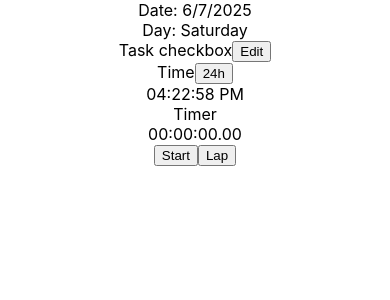
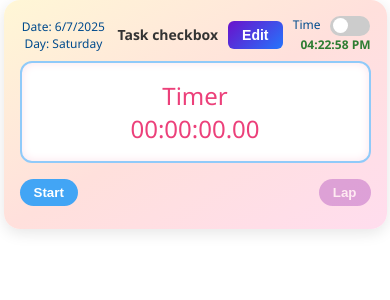
Before and after one commit to BRAJESWARG/task-tracker, a React (Create React App) app: page / in a window 390 px wide. Shown: the top 300 px of the page. Built offline with nearby package versions, Linux system fonts and the light colour scheme.

Commit message:
Updated CSS

```diff
--- a/src/components/TaskTimerApp.css
+++ b/src/components/TaskTimerApp.css
@@ -1,42 +1,274 @@
 .task-timer-container {
-  width: 16rem;
-  height: 9rem;
-  border: 2px solid red;
-  padding: 0.5rem;
-  font-family: sans-serif;
-  display: flex;
-  flex-direction: column;
-  justify-content: space-between;
+  width: 35rem;
+  min-height: fit-content;
+  padding: 1rem;
+  font-family: 'Segoe UI', Tahoma, Geneva, Verdana, sans-serif;
+  background: linear-gradient(to bottom right, #fff7d6, #ffe0dc, #ffddee);
+  border-radius: 1rem;
+  box-shadow: 0 4px 15px rgba(0, 0, 0, 0.1);
+  color: #333;
 }
 
-.task-timer-header {
+.header {
   display: flex;
   justify-content: space-between;
   align-items: center;
-  font-size: 0.75rem;
+  margin-bottom: 0.5rem;
 }
 
-.date-day,
-.time-box {
-  display: flex;
-  flex-direction: column;
-  gap: 0.2rem;
+.date-info,
+.time-info {
+  font-size: 12px;
+  font-weight: 500;
+  color: #004b8d;
+  width: 25%;
 }
 
-.task-input {
+.task-section {
   text-align: center;
-  font-size: 0.85rem;
-  padding: 0.2rem 0.5rem;
-  border: 1px solid gray;
-  width: 7rem;
+  width: 50%;
 }
 
-.timer-display {
-  border: 1px solid blue;
+.task-display {
+  font-size: 14px;
+  font-weight: 600;
+}
+
+.task-display button {
+  background: linear-gradient(135deg, #6a11cb 0%, #2575fc 100%);
+  color: white;
+  padding: 6px 14px;
+  border: none;
+  border-radius: 6px;
+  font-size: 14px;
+  font-weight: 600;
+  cursor: pointer;
+  transition: transform 0.2s ease, box-shadow 0.2s ease;
+  margin-left: 10px;
+}
+
+.task-display button:hover {
+  transform: translateY(-1px);
+  box-shadow: 0 4px 8px rgba(0, 0, 0, 0.2);
+}
+
+.task-edit {
+  font-size: 14px;
+  font-weight: 600;
+}
+
+.task-edit input {
+  padding: 0.25rem 0.5rem;
+  border: 1px solid #ffa2a2;
+  border-radius: 4px;
+  font-size: 13px;
+}
+
+.task-edit button {
+  background: linear-gradient(135deg, #f06292 0%, #2575fc 100%);
+  color: white;
+  padding: 6px 14px;
+  border: none;
+  border-radius: 6px;
+  font-size: 14px;
+  font-weight: 600;
+  cursor: pointer;
+  transition: transform 0.2s ease, box-shadow 0.2s ease;
+  margin-left: 10px;
+}
+
+.task-edit button:hover {
+  transform: translateY(-1px);
+  box-shadow: 0 4px 8px rgba(0, 0, 0, 0.2);
+  background-color: #ec407a;
+}
+
+.time-info {
+  text-align: right;
+}
+
+.time-label {
+  /* display: flex; */
+  align-items: center;
+  gap: 0.3rem;
+}
+
+.toggle-button {
+  font-size: 10px;
+  padding: 2px 6px;
+  border: 1px solid #ccc;
+  border-radius: 4px;
+  background-color: #fff;
+  cursor: pointer;
+  transition: background 0.2s ease;
+}
+
+.toggle-button:hover {
+  background-color: #f0f0f0;
+}
+
+.time-value {
+  color: #2e7d32;
+  font-weight: bold;
+  /* margin-left: -10px !important; */
+}
+
+.timer-box {
   text-align: center;
-  font-size: 1.25rem;
+  border: 2px solid #90caf9;
   padding: 1rem 0;
-  margin-top: 0.5rem;
-  font-weight: bold;
-  background-color: #f9f9f9;
+  margin-bottom: 1rem;
+  font-size: 1.5rem;
+  background-color: white;
+  color: #ec407a;
+  border-radius: 12px;
+  box-shadow: inset 0 0 10px #fce4ec;
+  transition: all 0.3s ease;
 }
+
+.button-row {
+  display: flex;
+  justify-content: space-between;
+  font-size: 12px;
+  margin-bottom: 0.5rem;
+}
+
+.button-row button {
+  padding: 6px 14px;
+  border-radius: 9999px;
+  border: none;
+  color: white;
+  font-weight: 600;
+  cursor: pointer;
+  transition: background 0.2s ease;
+}
+
+.button-row button:disabled {
+  opacity: 0.4;
+  cursor: not-allowed;
+}
+
+.button-start {
+  background-color: #42a5f5;
+}
+
+.button-start:hover {
+  background-color: #1e88e5;
+}
+
+.button-stop {
+  background-color: #ef5350;
+}
+
+.button-stop:hover {
+  background-color: #e53935;
+}
+
+.button-resume {
+  background-color: #66bb6a;
+}
+
+.button-resume:hover {
+  background-color: #43a047;
+}
+
+.button-reset {
+  background-color: #757575;
+}
+
+.button-reset:hover {
+  background-color: #616161;
+}
+
+.button-lap {
+  background-color: #ab47bc;
+}
+
+.button-lap:hover {
+  background-color: #8e24aa;
+}
+
+.laps,
+.history {
+  font-size: 13px;
+  margin-top: 0.75rem;
+}
+
+.laps ul,
+.history ul {
+  padding-left: 1.25rem;
+}
+
+.laps li,
+.history li {
+  margin-bottom: 2px;
+}
+
+.switch {
+  position: relative;
+  display: inline-block;
+  width: 40px;
+  height: 20px;
+  margin-left: 10px;
+}
+
+.switch input {
+  opacity: 0;
+  width: 0;
+  height: 0;
+}
+
+.slider {
+  position: absolute;
+  cursor: pointer;
+  background-color: #ccc;
+  border-radius: 34px;
+  top: 0;
+  left: 0;
+  right: 0;
+  bottom: 0;
+  transition: 0.4s;
+}
+
+.slider:before {
+  position: absolute;
+  content: "";
+  height: 15px;
+  width: 15px;
+  left: 3px;
+  bottom: 3px;
+  background-color: white;
+  border-radius: 50%;
+  transition: 0.4s;
+}
+
+input:checked+.slider {
+  background-color: #4CAF50;
+}
+
+input:checked+.slider:before {
+  transform: translateX(20px) !important;
+}
+
+/* Responsive aspect ratio for mobile */
+@media (max-width: 768px) {
+
+  .task-timer-container {
+    aspect-ratio: 9 / 16;
+    width: 90%;
+    min-height: fit-content;
+  }
+
+  .time-info {
+    width: auto;
+  }
+
+  .task-edit {
+    font-size: 14px;
+    font-weight: 600;
+    display: flex;
+    justify-content: center;
+    flex-direction: column;
+    gap: 0.5rem;
+  }
+}
--- a/src/components/TaskTimerApp.tsx
+++ b/src/components/TaskTimerApp.tsx
@@ -1,4 +1,5 @@
 import React, { useEffect, useState, ChangeEvent, useRef } from "react";
+import "./TaskTimerApp.css";
 
 const TaskTimerApp: React.FC = () => {
 
@@ -87,78 +88,83 @@ const TaskTimerApp: React.FC = () => {
     const toggleTimeFormat = () => setIs24HourFormat(prev => !prev);
 
     return (
-        <div className="w-[16rem] min-h-[16rem] border-2 border-red-400 p-2 font-sans">
-            <div className="flex justify-between items-center mb-2">
-                <div className="text-xs">
+        <div className="task-timer-container" style={{ aspectRatio: "16 / 9", maxWidth: "100vw", margin: "auto" }}>
+            <div className="header">
+                <div className="date-info">
                     <div>Date: {getDate(currentTime)}</div>
                     <div>Day: {getDayName(currentTime)}</div>
                 </div>
-                <div className="text-center">
+
+                <div className="task-section">
                     {isEditingTask ? (
-                        <div className="flex gap-1">
+                        <div className="task-edit">
                             <input
-                                className="border text-sm px-1 py-0.5"
                                 type="text"
                                 value={taskName}
                                 onChange={handleTaskNameChange}
                             />
-                            <button className="text-xs border px-1" onClick={saveTaskName}>
-                                Save
-                            </button>
+                            <button onClick={saveTaskName}>Save</button>
                         </div>
                     ) : (
-                        <div className="flex gap-1 items-center">
-                            <span className="text-sm">{taskName}</span>
-                            <button className="text-xs border px-1" onClick={() => setIsEditingTask(true)}>
-                                Edit
-                            </button>
+                        <div className="task-display">
+                            <span>{taskName}</span>
+                            <button onClick={() => setIsEditingTask(true)}>Edit</button>
                         </div>
                     )}
                 </div>
-                <div className="text-xs text-right">
-                    <div className="flex items-center gap-1">
+
+                <div className="time-info">
+                    <div className="time-label">
                         <span>Time</span>
-                        <button
-                            onClick={toggleTimeFormat}
-                            className="text-[10px] border border-gray-300 px-1"
-                        >
-                            {is24HourFormat ? "12h" : "24h"}
-                        </button>
+                        <label className="switch">
+                            <input type="checkbox" checked={is24HourFormat} onChange={toggleTimeFormat} />
+                            <span className="slider round"></span>
+                        </label>
                     </div>
-                    <div className="text-green-600">{getTimeString(currentTime)}</div>
+                    <div className="time-value">{getTimeString(currentTime)}</div>
                 </div>
             </div>
-            <div className="border border-blue-400 text-center text-xl py-4 mb-2">
+
+            <div className="timer-box">
                 Timer
                 <div>{formatTime(milliseconds)}</div>
             </div>
-            <div className="flex justify-between text-xs mb-2">
+
+            <div className="button-row">
                 <button
-                    className="border px-2 py-1"
                     onClick={isRunning ? handleStop : hasStopped ? handleStart : handleStart}
+                    className={isRunning ? "button-stop" : hasStopped ? "button-resume" : "button-start"}
                 >
                     {isRunning ? "Stop" : hasStopped ? "Resume" : "Start"}
                 </button>
                 {hasStopped ? (
-                    <button className="border px-2 py-1" onClick={handleReset}>Reset</button>
+                    <button onClick={handleReset} className="button-reset">Reset</button>
                 ) : (
-                    <button className="border px-2 py-1" onClick={handleLap}>Lap</button>
+                    <button
+                        onClick={handleLap}
+                        disabled={!isRunning}
+                        className="button-lap"
+                    >
+                        Lap
+                    </button>
                 )}
             </div>
+
             {laps.length > 0 && (
-                <div className="text-xs mt-2">
+                <div className="laps">
                     <strong>Laps:</strong>
-                    <ul className="list-decimal ml-4">
+                    <ul>
                         {laps.map((lap, index) => (
                             <li key={index}>{lap}</li>
                         ))}
                     </ul>
                 </div>
             )}
+
             {taskHistory.length > 0 && (
-                <div className="text-xs mt-3">
+                <div className="history">
                     <strong>Task History:</strong>
-                    <ul className="list-disc ml-4">
+                    <ul>
                         {taskHistory.map((task, index) => (
                             <li key={index}>{task}</li>
                         ))}
```
Also changed, not shown: src/components/TaskTimerApp copy 2.tsx (+61 -23 lines).
